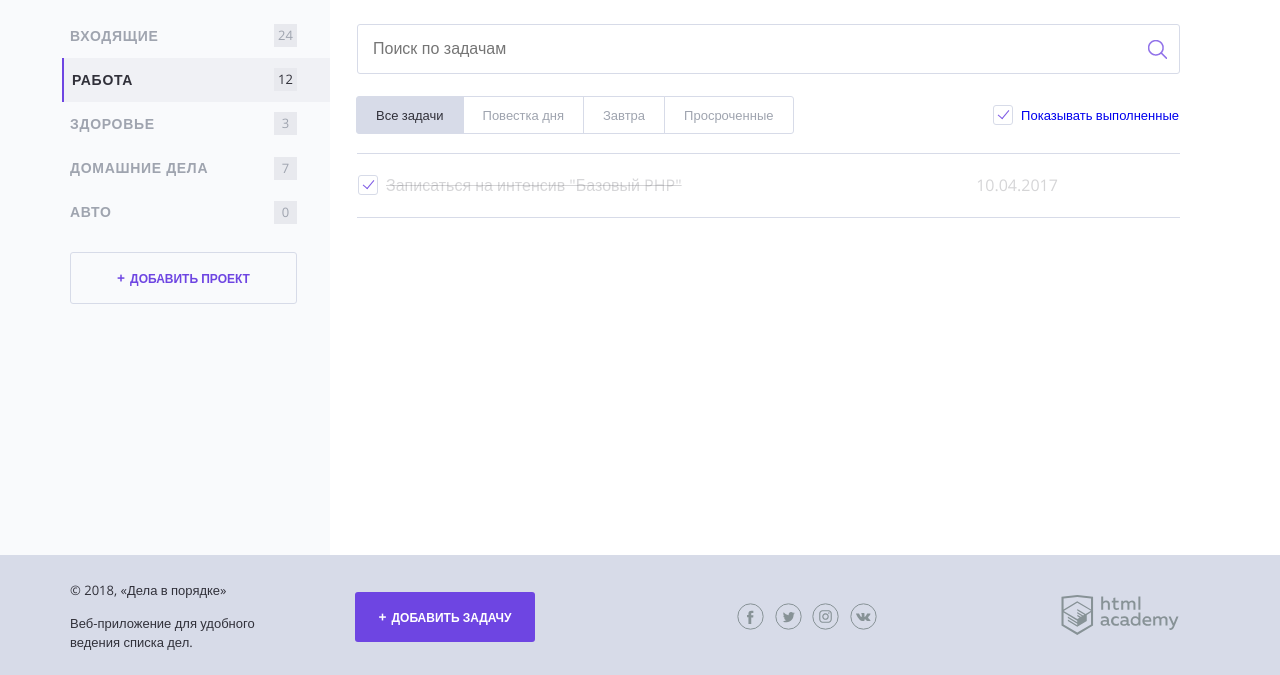
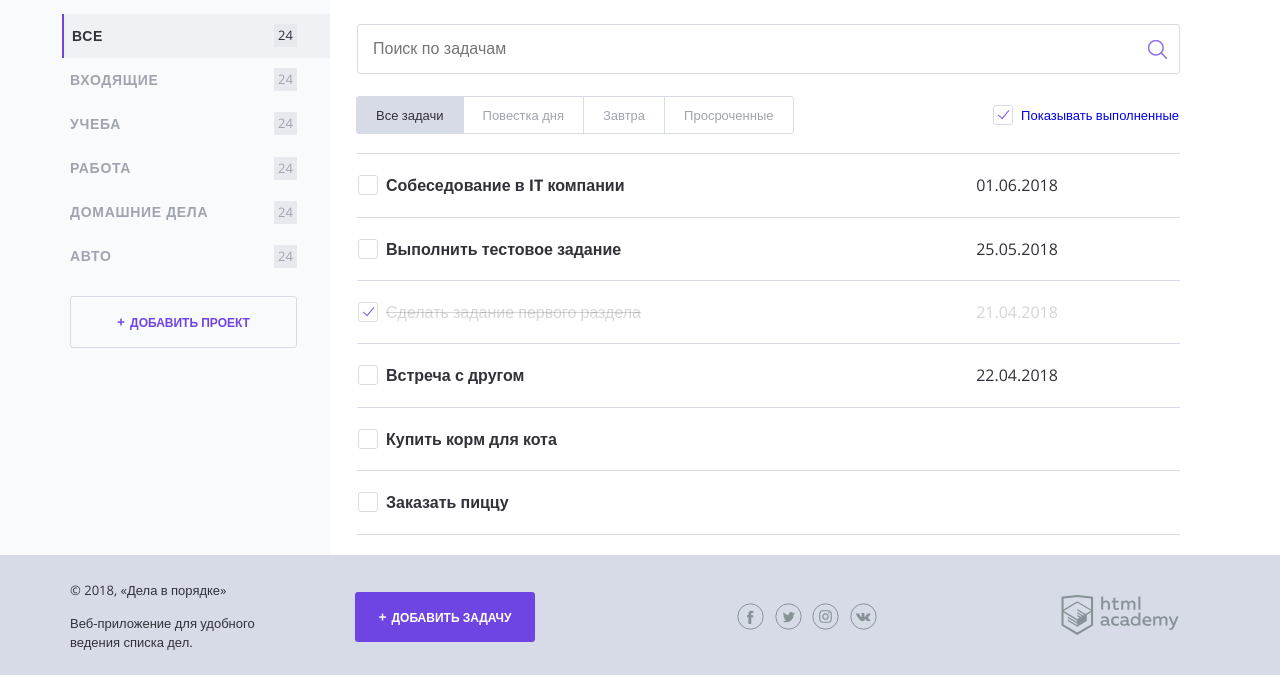
Before and after one commit to Lennore90/417449-doingsdone-1, a PHP site: page / in a window 1280 px wide. Shown: the part 125-800 px from the top of the page. Run offline with PHP 8.4, Linux system fonts and the light colour scheme.

Commit message:
Задание №5

```diff
--- a/index.php
+++ b/index.php
@@ -1,6 +1,49 @@
 <?php
+
 // показывать или нет выполненные задачи
 $show_complete_tasks = rand(0, 1);
+
+$project_cat=["Все","Входящие","Учеба","Работа","Домашние дела","Авто"];
+
+$tasks=[
+    0=>[
+        'task_name'=>"Собеседование в IT компании",
+        'task_deadline'=>"01.06.2018",
+        'task_cat'=>"Работа",
+        'task_done'=>false,
+    ],
+    1=>[
+        'task_name'=>"Выполнить тестовое задание",
+        'task_deadline'=>"25.05.2018",
+        'task_cat'=>"Работа",
+        'task_done'=>false,
+    ],
+    2=>[
+        'task_name'=>"Сделать задание первого раздела",
+        'task_deadline'=>"21.04.2018",
+        'task_cat'=>"Учеба",
+        'task_done'=>true,
+    ],
+    3=>[
+        'task_name'=>"Встреча с другом",
+        'task_deadline'=>"22.04.2018",
+        'task_cat'=>"Входящие",
+        'task_done'=>false,
+    ],
+    4=>[
+        'task_name'=>"Купить корм для кота",
+        'task_deadline'=>null,
+        'task_cat'=>"Домашние дела",
+        'task_done'=>false,
+    ],
+    5=>[
+        'task_name'=>"Заказать пиццу",
+        'task_deadline'=>null,
+        'task_cat'=>"Домашние дела",
+        'task_done'=>false,
+    ],
+];
+
 ?>
 <!DOCTYPE html>
 <html lang="ru">
@@ -45,30 +88,12 @@ $show_complete_tasks = rand(0, 1);
 
                 <nav class="main-navigation">
                     <ul class="main-navigation__list">
-                        <li class="main-navigation__list-item">
-                            <a class="main-navigation__list-item-link" href="#">Входящие</a>
+                        <? foreach($project_cat as $category): ?>
+                            <li class="main-navigation__list-item <?=$category==$project_cat[0] ?'main-navigation__list-item--active':''?>">
+                                <a class="main-navigation__list-item-link" href="#"><?=$category?></a>
                                 <span class="main-navigation__list-item-count">24</span>
                             </li>
-
-                        <li class="main-navigation__list-item main-navigation__list-item--active">
-                            <a class="main-navigation__list-item-link" href="#">Работа</a>
-                            <span class="main-navigation__list-item-count">12</span>
-                        </li>
-
-                        <li class="main-navigation__list-item">
-                            <a class="main-navigation__list-item-link" href="#">Здоровье</a>
-                            <span class="main-navigation__list-item-count">3</span>
-                        </li>
-
-                        <li class="main-navigation__list-item">
-                            <a class="main-navigation__list-item-link" href="#">Домашние дела</a>
-                            <span class="main-navigation__list-item-count">7</span>
-                        </li>
-
-                        <li class="main-navigation__list-item">
-                            <a class="main-navigation__list-item-link" href="#">Авто</a>
-                            <span class="main-navigation__list-item-count">0</span>
-                        </li>
+                        <? endforeach; ?>
                     </ul>
                 </nav>
 
@@ -101,20 +126,22 @@ $show_complete_tasks = rand(0, 1);
                 </div>
 
                 <table class="tasks">
-                    <? if ($show_complete_tasks==1):?>
-                        <tr class="tasks__item task task--completed">
+                    <? foreach ($tasks as $task=>$value):?>
+                        <?if ($show_complete_tasks==1||$value['task_done']==false):?>
+                            <tr class="tasks__item task task<?=$value['task_done']===true ? '--completed':''?>">
                                 <td class="task__select">
                                     <label class="checkbox task__checkbox">
-                                    <input class="checkbox__input visually-hidden" type="checkbox" checked>
-                                    <span class="checkbox__text">Записаться на интенсив "Базовый PHP"</span>
+                                        <input class="checkbox__input visually-hidden" type="checkbox" <?=$value['task_done']===true ?'checked':''?>>
+                                        <span class="checkbox__text"><?=$value['task_name']?></span>
                                     </label>
                                 </td>
-                            <td class="task__date">10.04.2017</td>
+                                <td class="task__date"><?=$value['task_deadline']?></td>
 
                                 <td class="task__controls">
                                 </td>
                             </tr>
                         <? endif; ?>
+                    <? endforeach; ?>
                 </table>
             </main>
         </div>
```
Lines whose indentation alone changed are shown as unchanged.
